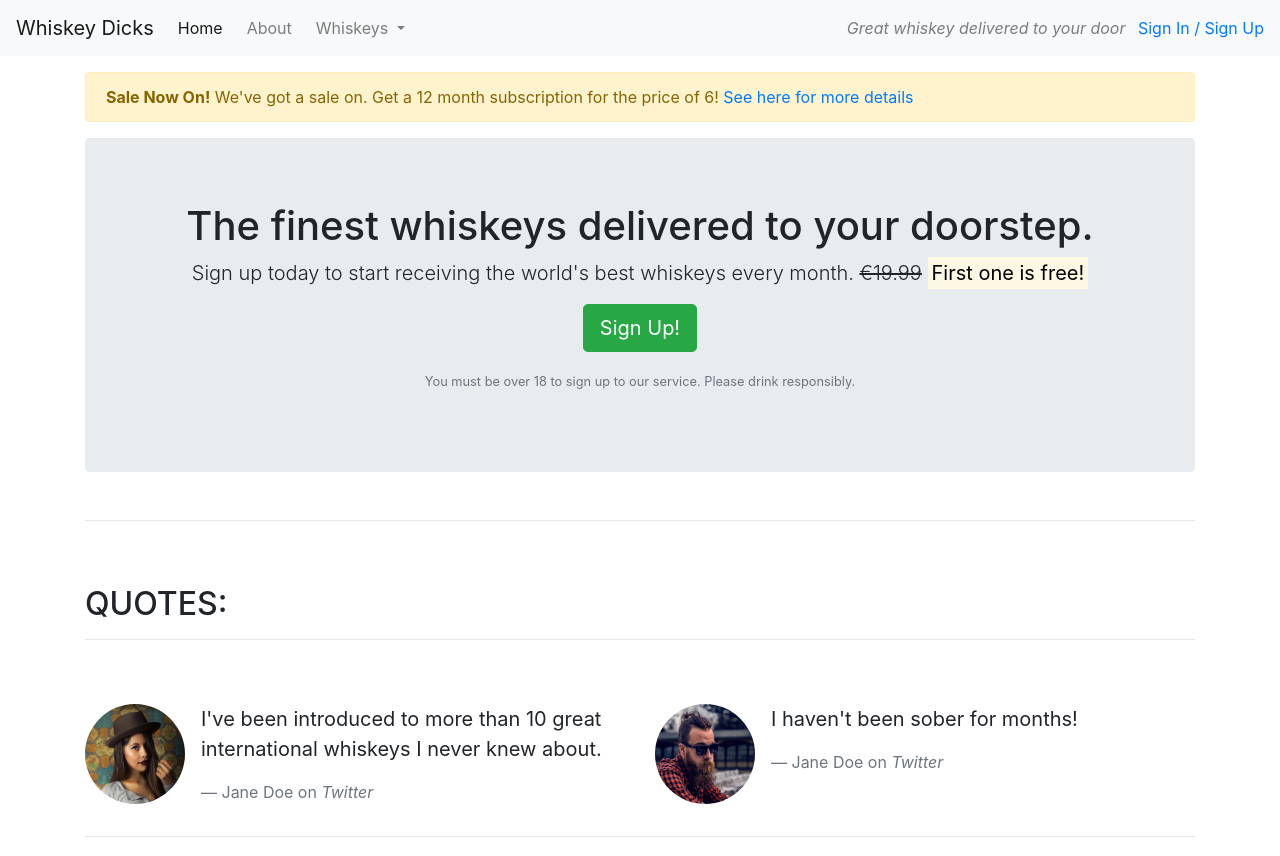
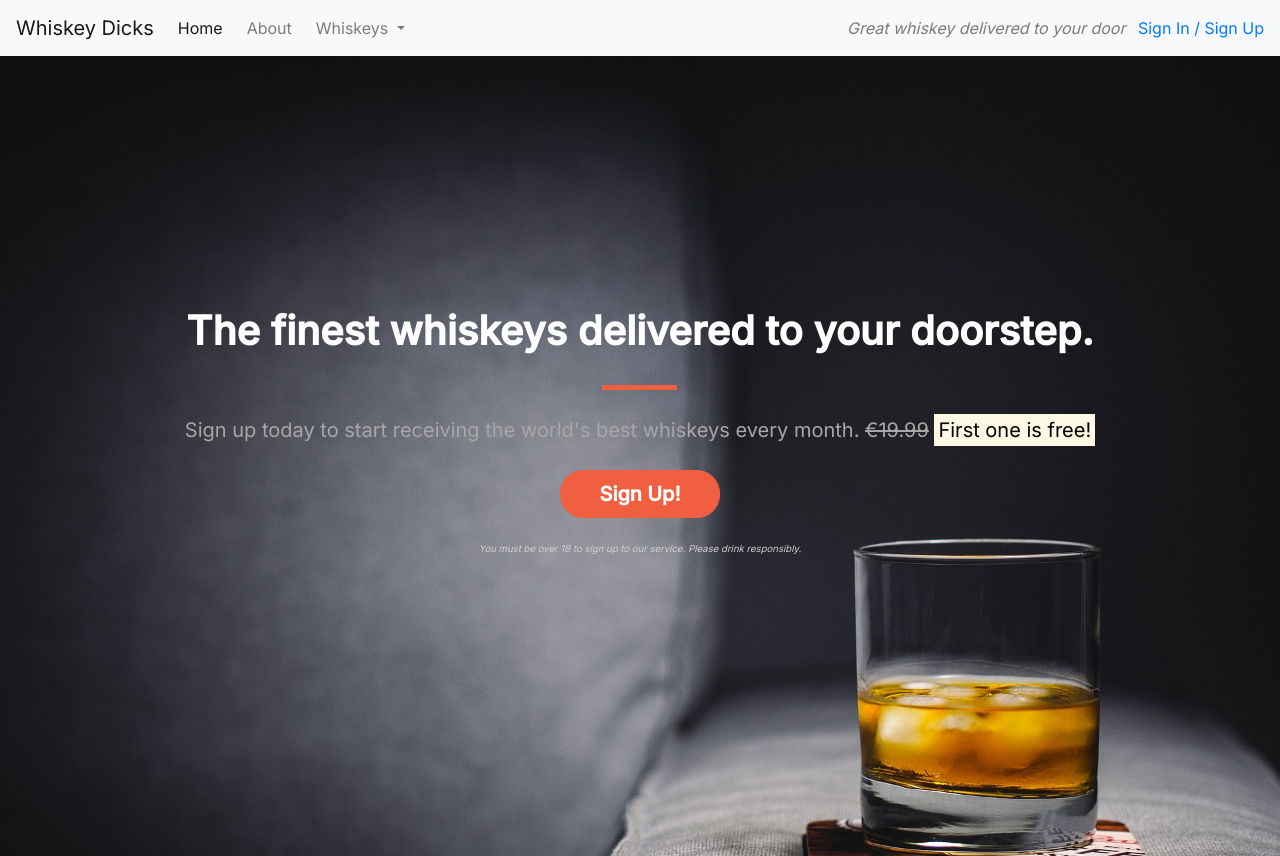
Before and after one commit to Fergie-B/Building-with-Bootstrap, a plain HTML site: page index.html in a window 1280 px wide. Shown: the top 856 px of the page. Drawn offline with nearby package versions, Linux system fonts and the light colour scheme.

Commit message:
Updating Our Callout

```diff
--- /dev/null
+++ b/assets/css/style.css
@@ -0,0 +1,88 @@
+@import url('https://fonts.googleapis.com/css2?family=IBM+Plex+Sans:wght@400;500&family=Inter:wght@400;500&family=Noto+Sans&family=Righteous&display=swap');
+body {
+    font-family: 'Inter', sans-serif;
+}
+
+/* Containers */
+
+.alert-container {}
+
+.callout-container {
+    height: 100vh;
+
+    background: url('../images/whiskey-background.jpg') no-repeat center center fixed;
+    -webkit-background-size: cover;
+    -moz-background-size: cover;
+    -o-background-size: cover;
+    background-size: cover;
+
+    display: flex;
+    align-items: center;
+    justify-content: center;
+
+    position: relative;
+}
+
+.quotes-container {}
+
+.features-container {}
+
+/* Block dividers */
+
+.block-divider {
+    width: 75px;
+    height: 5px;
+    border: 0;
+    background-color: #444;
+}
+
+.block-divider--orange {
+    background-color: #f05f40;
+}
+
+/* Jumbotron */
+
+.jumbotron {
+    background-color: transparent;
+}
+
+.jumbotron-header {
+    color: white;
+    font-weight: bold;
+    margin-bottom: 30px;
+}
+
+.jumbotron .lead {
+    color: #a7a7a7;
+    margin: 25px 0;
+}
+
+.jumbotron small {
+    font-size: 60%;
+    font-style: italic;
+    color: #d0d0d0;
+}
+
+
+/* Buttons */
+
+.btn--cta {
+    font-weight: bold;
+    border-radius: 23px;
+    width: 160px;
+}
+
+.btn--red {
+    color: white;
+    background-color: #f05f40;
+    border-color: #f05f40;
+}
+
+.btn--red:hover,
+.btn--red:active,
+.btn--red:focus,
+.btn--red:active:focus {
+    background-color: #df4929;
+    border-color: #df4929;
+    color: white;
+}
--- a/index.html
+++ b/index.html
@@ -8,6 +8,7 @@
     <meta name="viewport" content="width=device-width, initial-scale=1.0">
     <link rel="stylesheet" href="https://maxcdn.bootstrapcdn.com/bootstrap/4.1.3/css/bootstrap.min.css">
     <script src="https://kit.fontawesome.com/f439df9d6b.js" crossorigin="anonymous"></script>
+    <link rel="stylesheet" href="assets/css/style.css" type="text/css">
 </head>
 
 <body>
@@ -44,29 +45,33 @@
         </div>
         <!--</div>-->
     </nav>
-    <article class="container mt-3">
-        <div class="row d-none d-sm-block">
-            <div class="col-12">
-                <div class="alert alert-warning">
-                    <strong>Sale Now On!</strong> We've got a sale on. Get a 12 month subscription for the price of 6! <a href="">See here for more details</a>
-                </div>
-            </div>
-        </div>
+    <!--<div class="container alert-container">-->
+    <!--    <div class="row d-none d-sm-block">-->
+    <!--        <div class="col-12">-->
+    <!--            <div class="alert alert-warning">-->
+    <!--                <strong>Sale Now On!</strong> We've got a sale on. Get a 12 month subscription for the price of 6! <a href="">See here for more details</a>-->
+    <!--            </div>-->
+    <!--        </div>-->
+    <!--    </div>-->
+    <!--</div>-->
+    <div class="container-fluid callout-container">
         <!-- Callout -->
         <div class="row">
             <div class="col-12">
                 <section class="callout jumbotron text-center">
-                    <h1>The finest whiskeys delivered to your doorstep.</h1>
+                    <h1 class="jumbotron-header">The finest whiskeys delivered to your doorstep.</h1>
+                    <hr class="block-divider block-divider--orange">
                     <p class="lead">Sign up today to start receiving the world's best whiskeys every month.
                         <s class="d-none d-sm-inline">€19.99</s>
                         <span class="d-inline d-sm-none"><br></span>
                         <strong><mark>First one is free!</mark></strong></p>
-                    <p><button class="btn btn-lg btn-success" data-toggle="modal" data-target="#signUpModal">Sign Up!</button></p>
+                    <p><button class="btn btn-lg btn--cta btn--red" data-toggle="modal" data-target="#signUpModal">Sign Up!</button></p>
                     <p class="text-muted"><small>You must be over 18 to sign up to our service. Please drink responsibly.</small></p>
                 </section>
             </div>
         </div>
-        <!-- /.callout -->
+    </div>
+     <!-- /.callout -->
         <hr>
         <!-- Quotes -->
         <section class="quotes">
```
Also changed, not shown: assets/images/whiskey-background.jpg (added).
